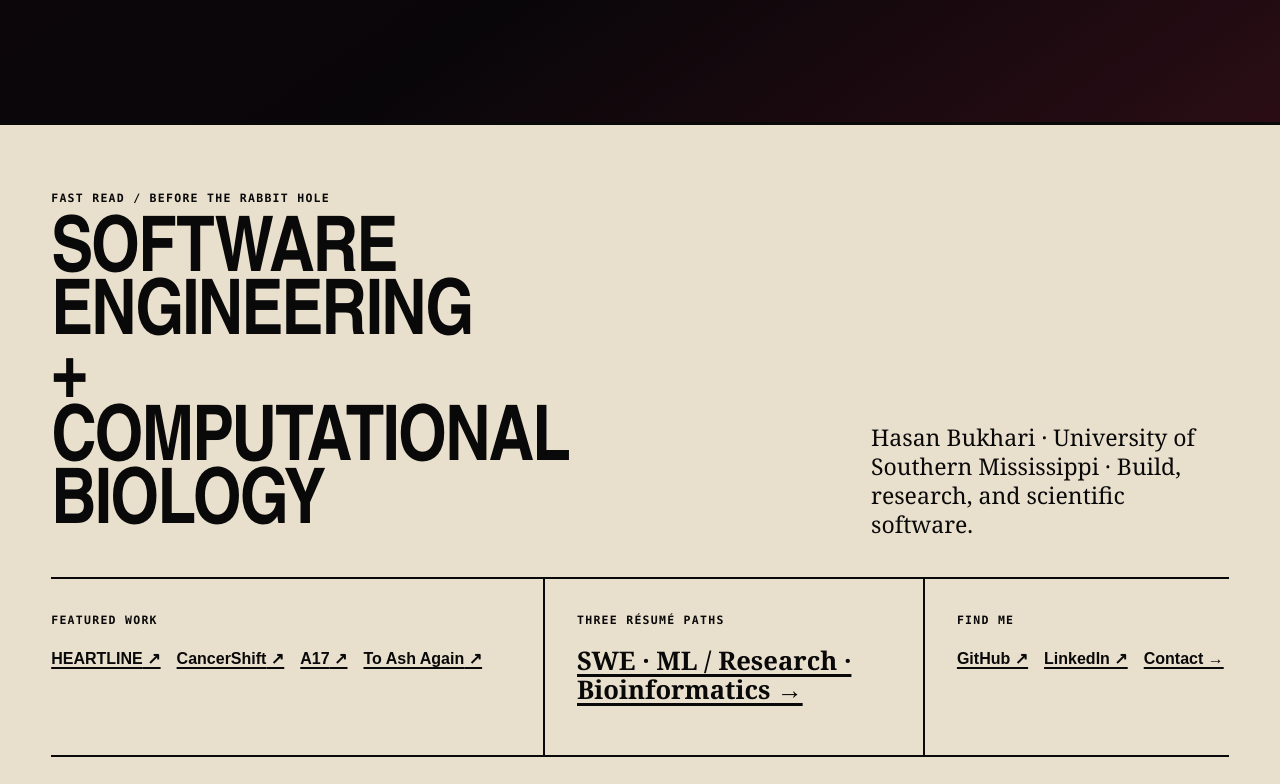
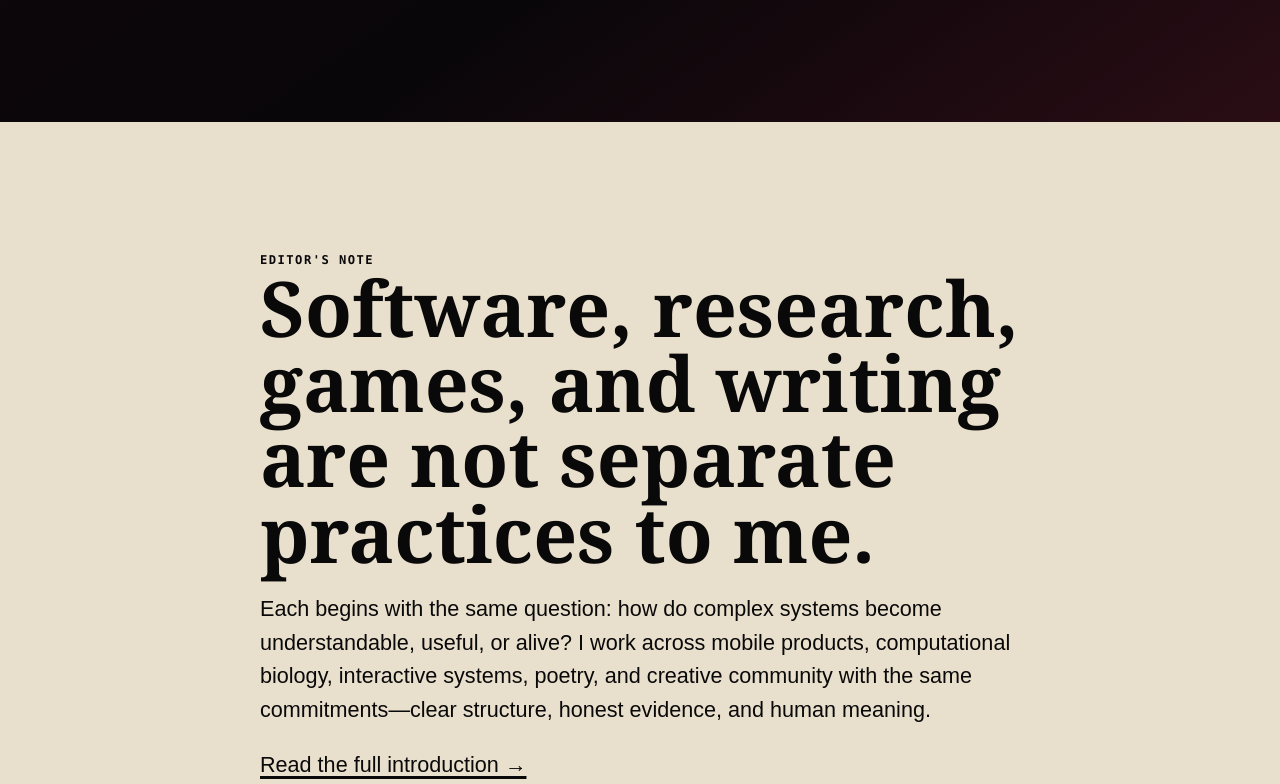
Before and after one commit to glitchmatrix-jpg/hasan-bukhari-portfolio, a Next.js app: page / in a window 1280 px wide. Shown: the part 956-1740 px from the top of the page. Built offline with nearby package versions, Linux system fonts and the light colour scheme.

Commit message:
fix: restore editorial homepage flow

```diff
--- a/src/app/page.tsx
+++ b/src/app/page.tsx
@@ -1,7 +1,6 @@
 import Link from "next/link";
 
 import { HomeActSelector } from "@/components/game/HomeActSelector";
-import { RecruiterSnapshot } from "@/components/home/RecruiterSnapshot";
 import { ProjectSpread } from "@/components/projects/ProjectSpread";
 import { ResumeTile } from "@/components/projects/ResumeTile";
 import { ResearchMetric } from "@/components/research/ResearchMetric";
@@ -110,7 +109,6 @@ export default function HomePage() {
         </div>
       </section>
 
-      <RecruiterSnapshot />
 
       <section
         className={`${styles.section} ${styles.editorial}`}
```
